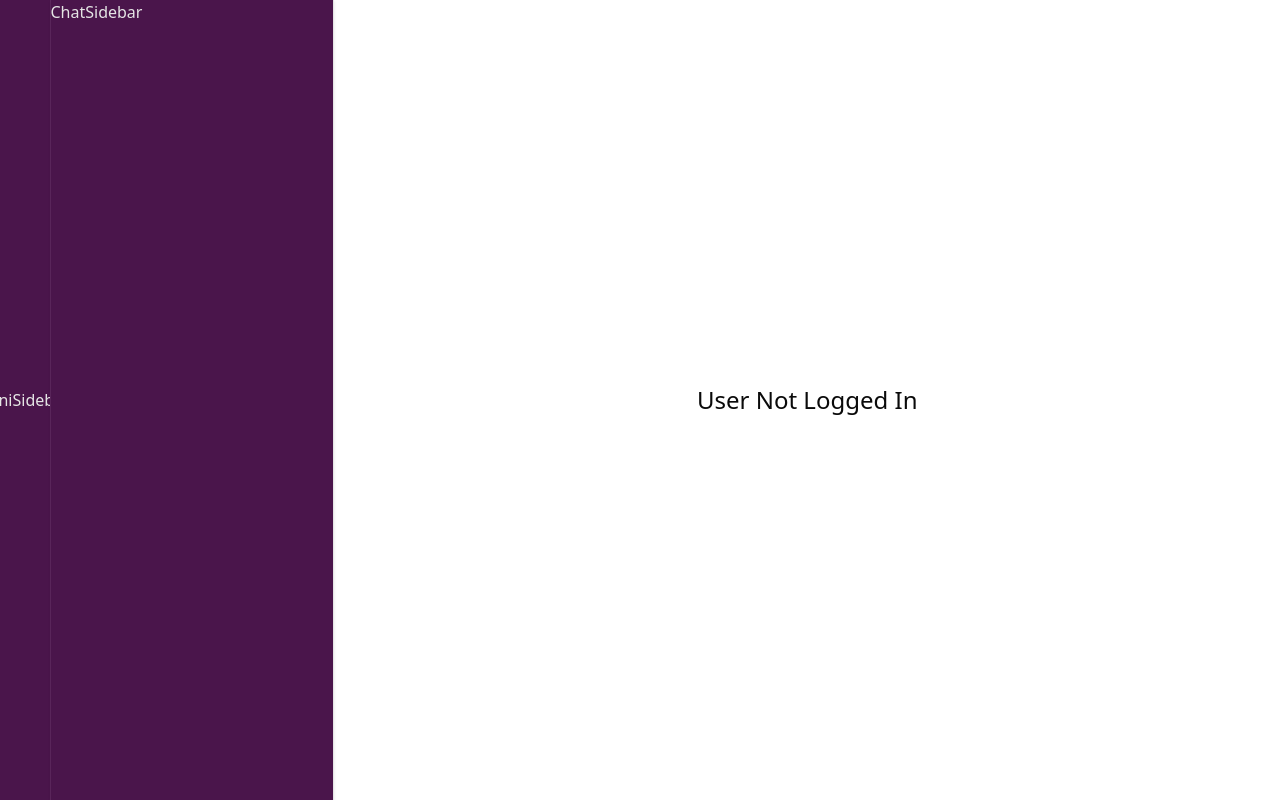
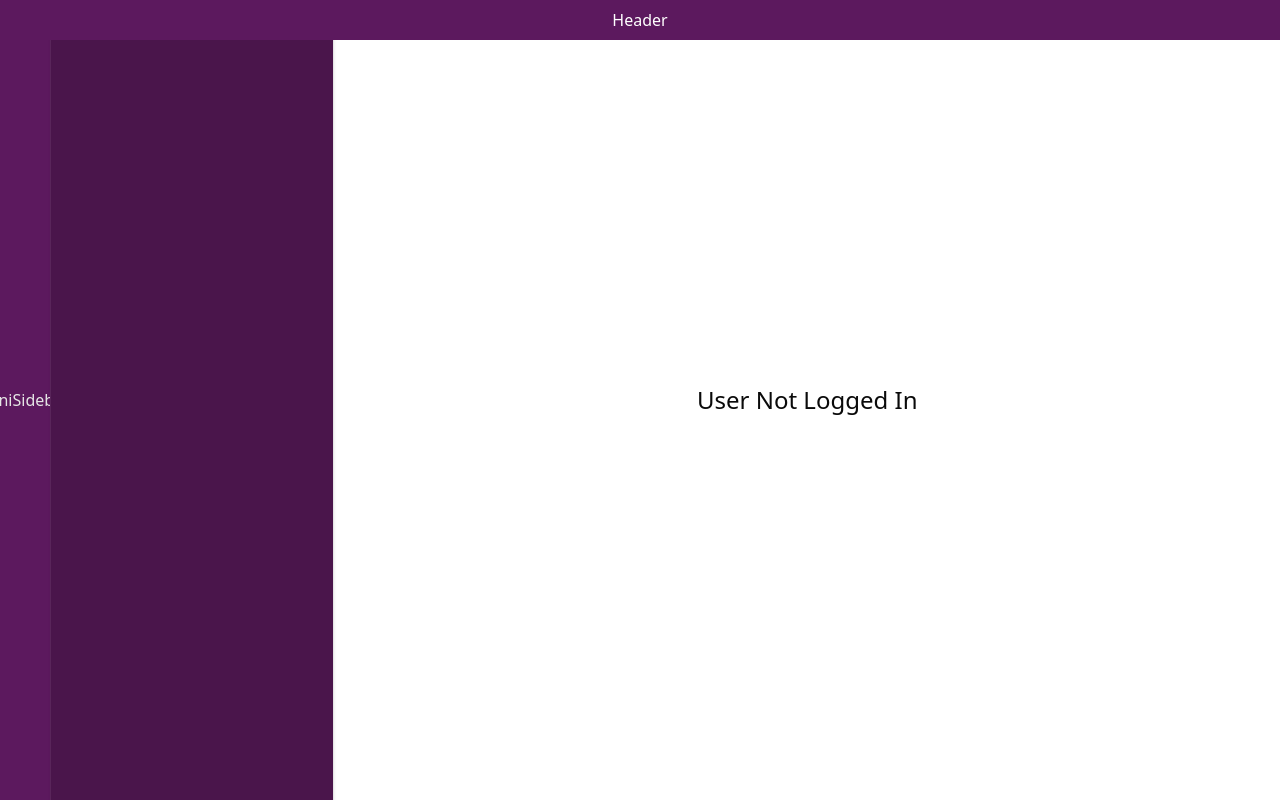
Before and after one commit to UdayVara/slack-fe, a Next.js app: page /home in a window 1280 px wide. Built offline with nearby package versions, Linux system fonts and the light colour scheme; no server answers.

Commit message:
added layout for chat with header

```diff
--- a/src/app/(home)/home/_components/MiniSidebar.tsx
+++ b/src/app/(home)/home/_components/MiniSidebar.tsx
@@ -2,7 +2,7 @@ import React from 'react'
 
 function MiniSidebar() {
   return (
-    <div className="h-full text-neutral-200  overflow-hidden bg-[#4a154b] w-[68px] max-h-full overflow-y-auto max-w-[68px] border-r border-r-[#5e285f] shadow">
+    <div className="h-full text-neutral-200  overflow-hidden bg-[#5c195e] w-[68px] max-h-full overflow-y-auto max-w-[68px] border-r border-r-[#5e285f] shadow">
         <div className="flex flex-col h-full w-full items-center justify-center text-wrap">
             <h4 className='text-wrap'>MiniSidebar</h4>
         </div>
--- /dev/null
+++ b/src/app/(home)/home/_components/Navbar.tsx
@@ -0,0 +1,11 @@
+import React from 'react'
+
+function Navbar() {
+  return (
+   <nav className='fixed top-0 w-full text-white bg-[#5c195e] text-center z-20'>
+    <h1 className="text-center my-2">Header</h1>
+   </nav>
+  )
+}
+
+export default Navbar
--- a/src/app/(home)/home/page.tsx
+++ b/src/app/(home)/home/page.tsx
@@ -11,12 +11,9 @@ export default async function Home () {
     const user = await auth()
     console.log("user",user)
     return (
-        <div className="h-full w-full gap-0 flex flex-row">
-            <MiniSidebar />
-            <ChatSidebar />
+
         <div className="flex flex-col w-full h-full items-center justify-center text-2xl">
             {user ? <h4>Hello {user?.user?.email}</h4> : <h4>User Not Logged In</h4>}
         </div>
-       </div>
     )
 }
--- /dev/null
+++ b/src/app/(home)/layout.tsx
@@ -0,0 +1,17 @@
+import React from 'react'
+import MiniSidebar from './home/_components/MiniSidebar'
+import ChatSidebar from './home/_components/ChatSidebar'
+import Navbar from './home/_components/Navbar'
+
+function layout({children}: {children: React.ReactNode}) {
+  return (
+    <div className="h-full w-full gap-0 flex flex-row">
+        <Navbar />
+            <MiniSidebar />
+            <ChatSidebar />
+        {children}
+       </div>
+  )
+}
+
+export default layout
```
